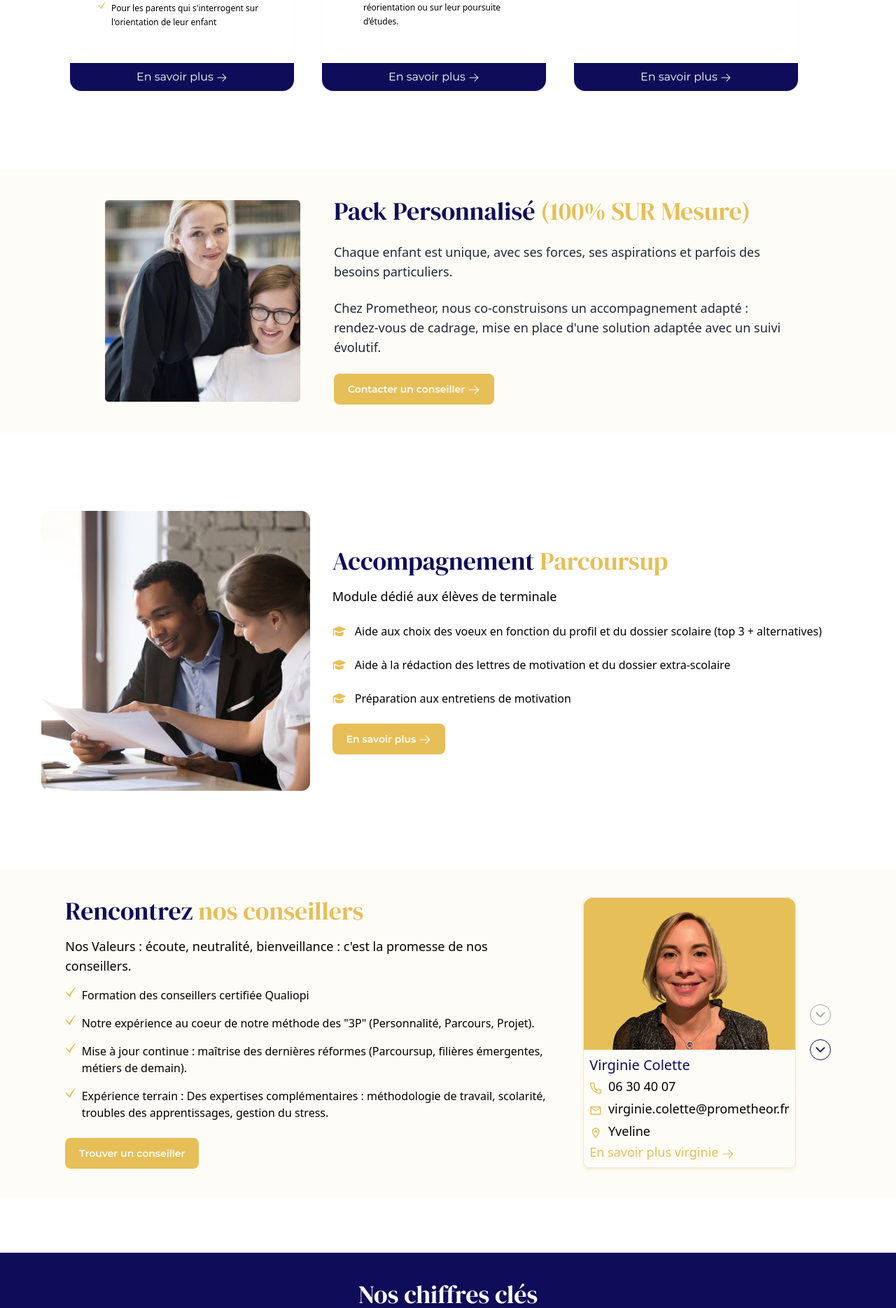
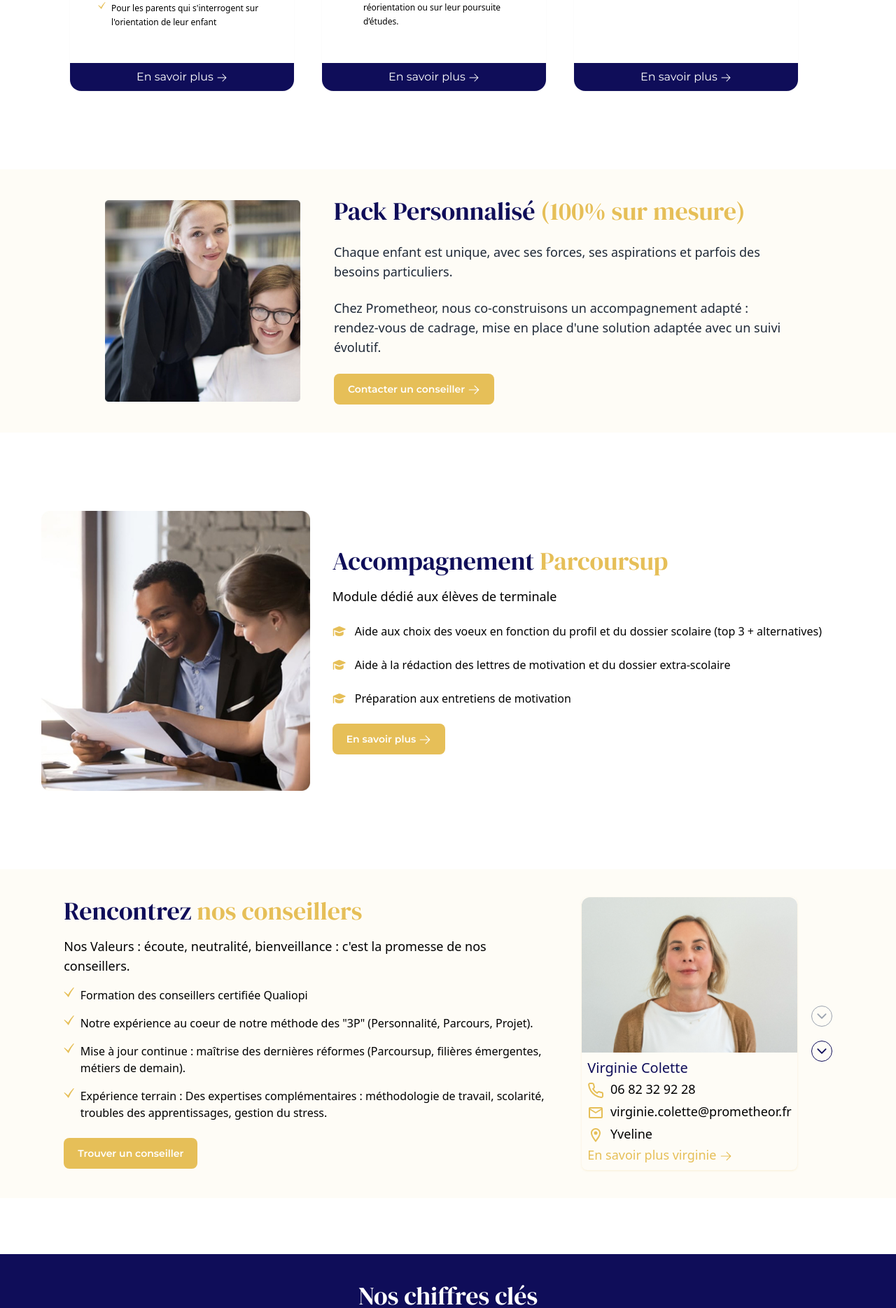
Before and after one commit to christianjunior05/primary, a React (Vite) app: page / in a window 1280 px wide. Shown: the part 2488-4357 px from the top of the page at 70% size. Built offline with nearby package versions, Linux system fonts and the light colour scheme.

Commit message:
correction

```diff
--- a/src/components/Homepage/Homepage.tsx
+++ b/src/components/Homepage/Homepage.tsx
@@ -149,7 +149,7 @@ export default function Homepage() {
 
   {/* Texte */}
   <div className="w-full md:w-7/12  space-y-4 md:space-y-6">
-    <Title text1="Pack Personnalisé" text2="(100% SUR Mesure)" />
+    <Title text1="Pack Personnalisé" text2="(100% sur mesure)" />
     <p className="text-base md:text-lg leading-relaxed text-gray-800 ">
       Chaque enfant est unique, avec ses forces, ses aspirations et parfois des besoins particuliers.
     </p>
--- a/src/components/Homepage/miniComponents/InfoProfile.tsx
+++ b/src/components/Homepage/miniComponents/InfoProfile.tsx
@@ -13,20 +13,20 @@ const InfoProfile=()=> {
 
 
     <div  className=" flex items-center gap-5   ">
- <div  className="text-lg    rounded-lg border  shadow-jauneOr/15 shadow-md h-full   ">
+ <div  className="text-lg shadow  rounded-lg shadow-jauneOr/15 h-full   ">
 
     <div className=" ">
-        <img src="/photo6.png" alt="" className=" rounded-t-xl size-full object-cover " />
+        <img src="/5.png" alt="" className=" rounded-t-xl size-full object-cover " />
     </div>
 
-    <div className="  p-2  ">
+    <div className="p-2">
 
  <span className="font-lato text-xl text-blue">Virginie Colette</span>
 
     <ul className="leading-8  ">
-        <li> <FiPhone className="text-jauneOr inline mr-1 " /> <span>06 30 40 07</span> </li>
-        <li> <MdOutlineEmail className="text-jauneOr inline mr-1 " /> <span>virginie.colette@prometheor.fr</span> </li>
-        <li> <MdOutlineLocationOn className="text-jauneOr inline mr-1 " /> <span>Yveline</span></li>
+        <li> <FiPhone className="text-jauneOr inline mr-1 text-2xl" /> <span>06 82 32 92 28 </span> </li>
+        <li> <MdOutlineEmail className="text-jauneOr inline mr-1 text-2xl" /> <span>virginie.colette@prometheor.fr</span> </li>
+        <li> <MdOutlineLocationOn className="text-jauneOr inline mr-1 text-2xl" /> <span>Yveline</span></li>
     </ul>
          <button className="text-jauneOr  " > <span>En savoir plus virginie </span> <HiArrowRight className="inline " /> </button>
 
--- a/src/components/PacksRepere/sectionComponents/Section1.tsx
+++ b/src/components/PacksRepere/sectionComponents/Section1.tsx
@@ -30,14 +30,14 @@ const Section1 = ({
   textbutton,
 }: Typage) => {
   return (
-    <div className="flex justify-center items-center gap-20 my-32 flex-wrap">
+    <div className=" flex justify-center items-center gap-20 my-32 flex-wrap">
       {/* Image */}
       <div className="size-96 max-lg:w-80 max-lg:h-80 max-md:w-64 max-md:h-64 bg-gris ">
        <img src={image} alt={alt} className="size-full " />
       </div>
 
       {/* Texte */}
-      <div className="w-1/2 max-lg:w-7/12 max-md:w-full space-y-4 p-5 rounded-lg bg-jauneOr/5 text-sm flex flex-col items-start justify-around">
+      <div className="py-10 w-1/2 max-lg:w-7/12 max-md:w-full space-y-4 p-5 rounded-lg bg-jauneOr/5 text-sm flex flex-col items-start justify-around">
         <p className="text-3xl max-lg:text-2xl max-md:text-xl font-dmserif text-blue">
           {paragraphe1}
         </p>
--- a/src/components/PacksRepere/sectionComponents/Section6.tsx
+++ b/src/components/PacksRepere/sectionComponents/Section6.tsx
@@ -21,12 +21,12 @@ const Section6= ({ image,
   textbutton2
 }:Typage)=> {
     return (
-    <div className="  ml-16   flex items-center justify-center gap-5  max-sm:space-x-0 my-20 ">
+    <div className="  ml-16   flex items-center justify-center gap-20  max-sm:space-x-0 my-20 ">
 
   <div className=" size-96  rounded-xl">
     <img src={`/${image}`} alt="image" className="size-full object-cover rounded-xl "/>
   </div>
-  <div className="  w-8/12  space-y-5 max-sm:flex max-sm:flex-col max-sm:items-center max-sm:justify-center flex flex-col ">
+  <div className="  w-6/12  space-y-5 max-sm:flex max-sm:flex-col max-sm:items-center max-sm:justify-center flex flex-col ">
 <Title text1={text1} text2={text2} />
 {paragraphe1 && <p className="   " > {paragraphe1} </p> }
 {paragraphe2 && <p className="  " > {paragraphe2} </p> }
```
Also changed, not shown: src/components/exploration/Exploration.tsx (+0 -72 lines), public/5.png (added).
